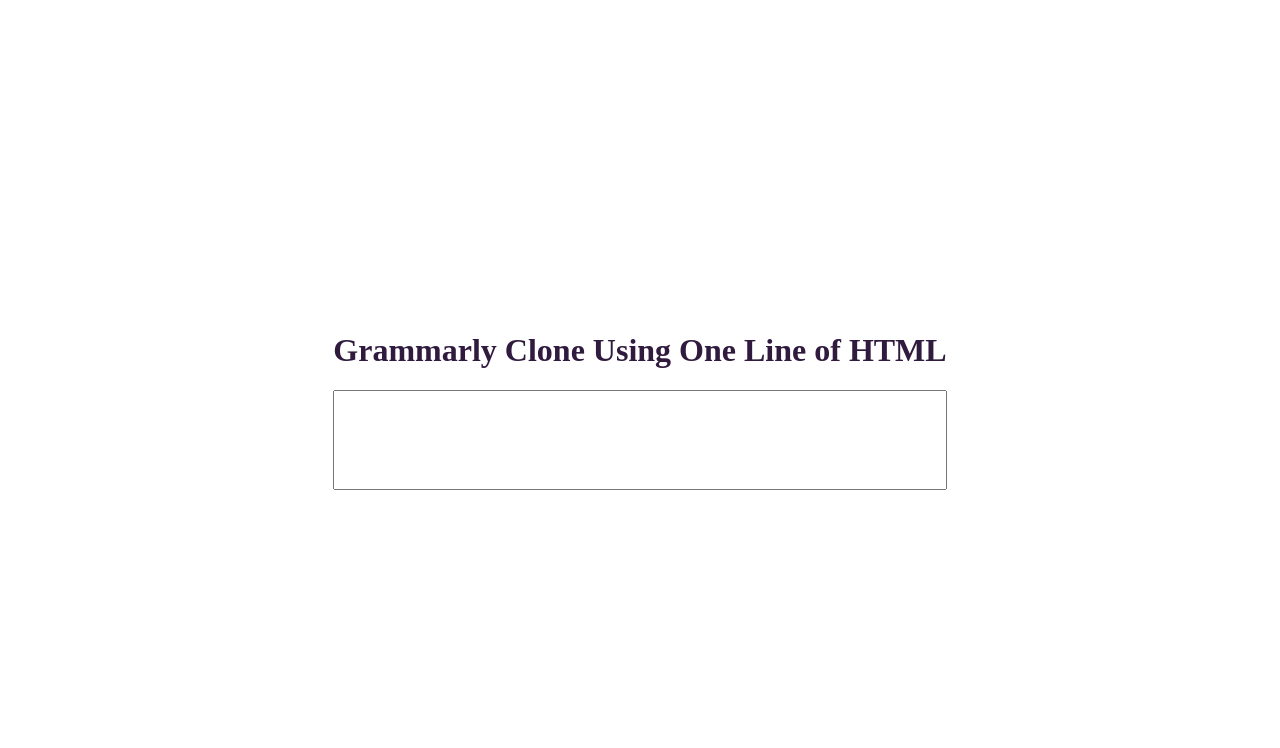
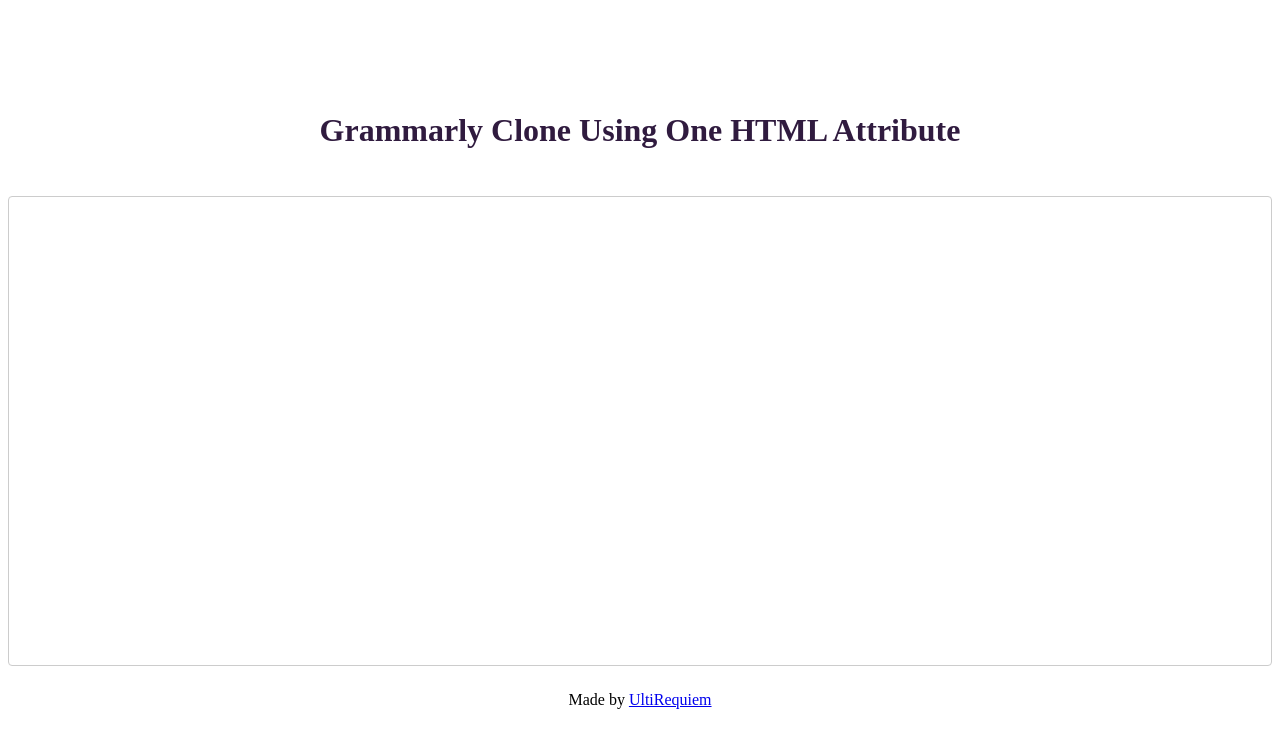
Before and after one commit to UltiRequiem/grammarly-clone, a plain HTML site: page index.html in a window 1280 px wide. Drawn offline with Linux system fonts and the light colour scheme.

Commit message:
:recycle: Update Styles

```diff
--- a/index.html
+++ b/index.html
@@ -7,7 +7,12 @@
     <link rel="shortcut icon" href="./assets/favicon.png" />
   </head>
   <body>
-    <h1>Grammarly Clone Using One Line of HTML</h1>
-    <input type="text" spellcheck="true" />
+    <div class="container">
+      <h1>Grammarly Clone Using One HTML Attribute</h1>
+
+      <input type="text" spellcheck="true" />
+
+      <footer>Made by <a href="https://ultirequiem.com">UltiRequiem</a></footer>
+    </div>
   </body>
 </html>
--- a/styles.css
+++ b/styles.css
@@ -1,8 +1,12 @@
-body {
-  height: 100vh;
-  margin: 0;
-  display: grid;
-  place-content: center;
+.container {
+  display: flex;
+  align-items: center;
+  justify-content: center;
+  flex-direction: column;
+
+  text-align: center;
+
+  height: 100%;
 }
 
 h1 {
@@ -10,7 +14,12 @@
 }
 
 input {
-  height: 100px;
-  font-size: 1.4rem;
-  place-content: center;
+  width: 100%;
+  padding: 12px 20px;
+  margin: 2% 0;
+  height: 60%;
+  display: inline-block;
+  border: 1px solid #ccc;
+  border-radius: 4px;
+  box-sizing: border-box;
 }
```
Also changed, not shown: readme.md, 1 other file.
